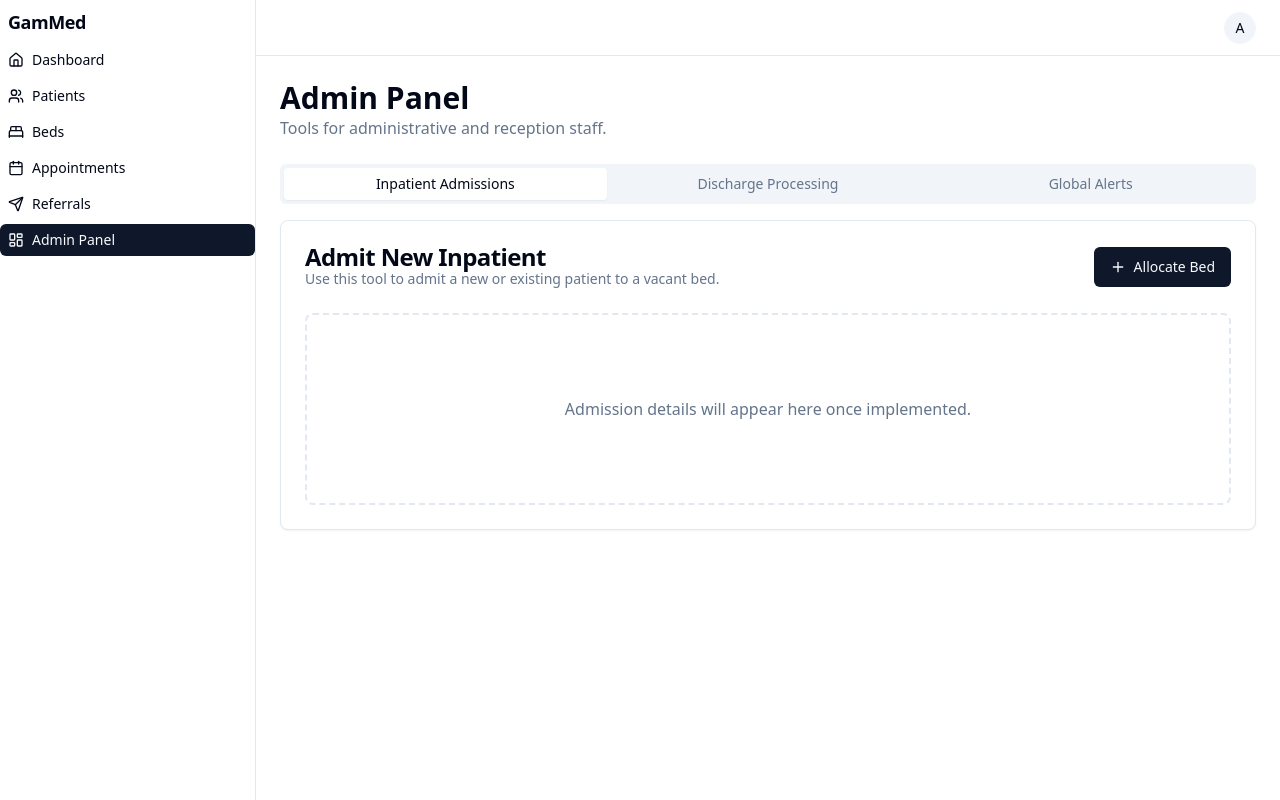
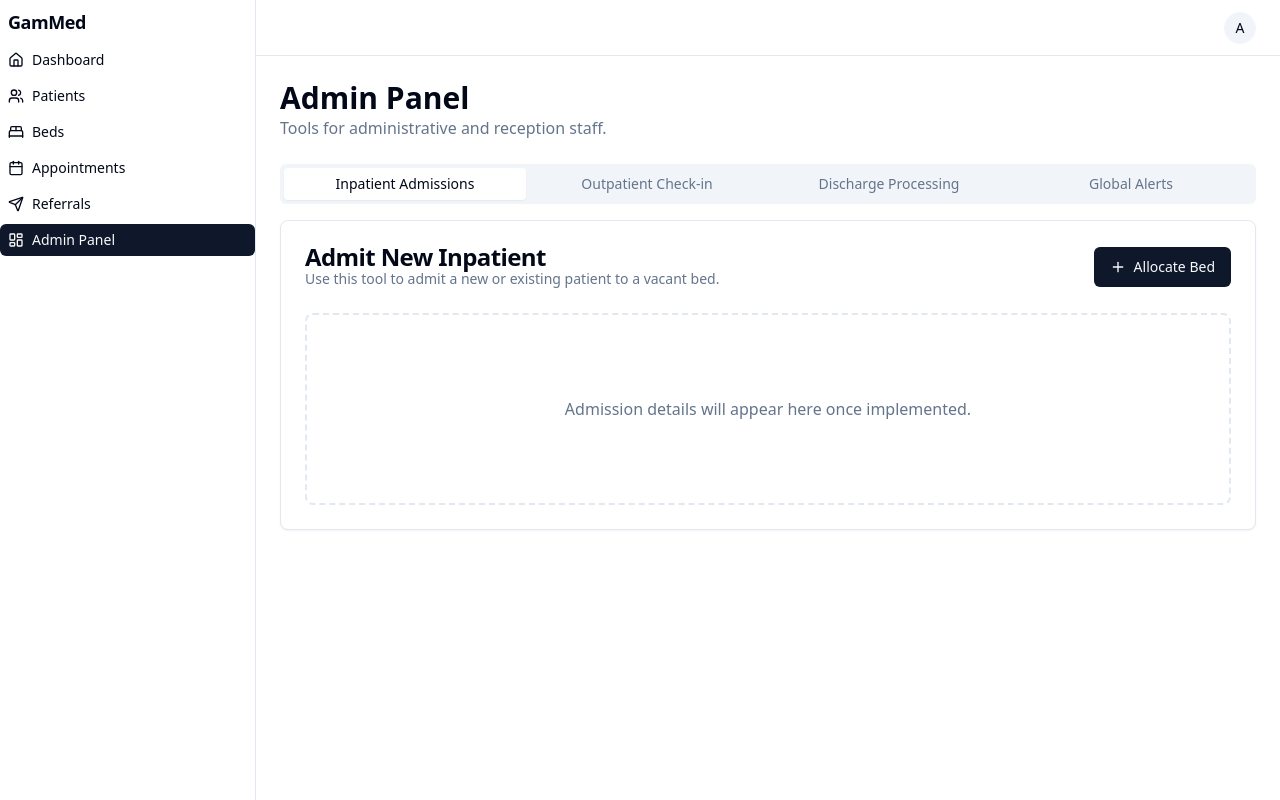
Before and after one commit to jgambrah/GAM_Med, a Next.js app: page /dashboard/admin in a window 1280 px wide. Built offline with nearby package versions, Linux system fonts and the light colour scheme.

Commit message:
Front-End UI Implementation Concepts 🖥️ The UI is designed to cater to

```diff
--- a/src/app/dashboard/admin/page.tsx
+++ b/src/app/dashboard/admin/page.tsx
@@ -10,6 +10,7 @@ import { Tabs, TabsContent, TabsList, TabsTrigger } from '@/components/ui/tabs';
 import { InpatientAdmissionDashboard } from './components/inpatient-admission-dashboard';
 import { DischargeDashboard } from './components/discharge-dashboard';
 import { GlobalAlertsDashboard } from './components/global-alerts-dashboard';
+import { OutpatientCheckinDashboard } from './components/outpatient-checkin-dashboard';
 
 export default function AdminPage() {
   return (
@@ -22,13 +23,17 @@ export default function AdminPage() {
       </div>
 
       <Tabs defaultValue="inpatient-admissions">
-        <TabsList className="grid w-full grid-cols-3">
+        <TabsList className="grid w-full grid-cols-4">
           <TabsTrigger value="inpatient-admissions">Inpatient Admissions</TabsTrigger>
+          <TabsTrigger value="outpatient-checkin">Outpatient Check-in</TabsTrigger>
           <TabsTrigger value="discharge-processing">Discharge Processing</TabsTrigger>
           <TabsTrigger value="global-alerts">Global Alerts</TabsTrigger>
         </TabsList>
          <TabsContent value="inpatient-admissions" className="mt-4">
             <InpatientAdmissionDashboard />
+        </TabsContent>
+        <TabsContent value="outpatient-checkin" className="mt-4">
+          <OutpatientCheckinDashboard />
         </TabsContent>
         <TabsContent value="discharge-processing" className="mt-4">
             <DischargeDashboard />
```
